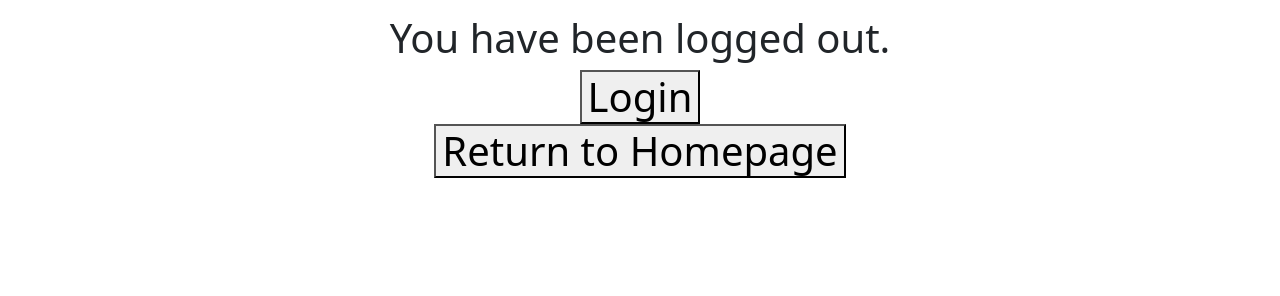
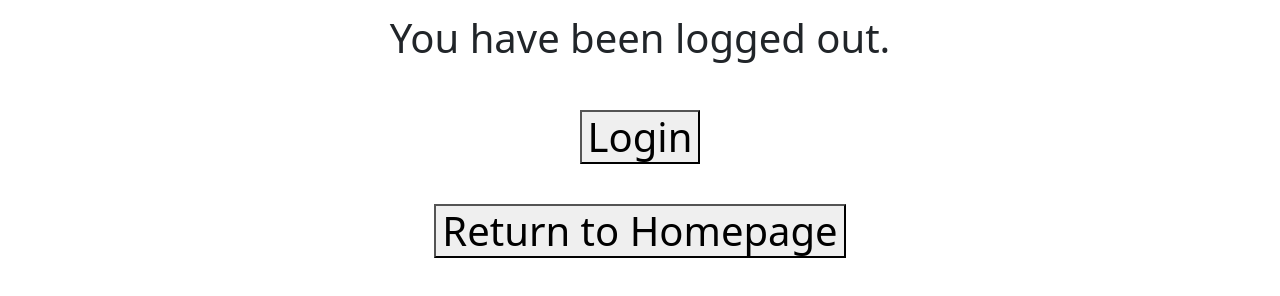
Before and after one commit to myCoalSmells/study_sync, a React (Create React App) app: page /logout in a window 1280 px wide. Shown: the part 204-500 px from the top of the page. Built offline with nearby package versions, Linux system fonts and the light colour scheme.

Commit message:
added links to homepage/login on logout page

```diff
--- a/src/LogoutPage.js
+++ b/src/LogoutPage.js
@@ -1,15 +1,20 @@
 import React from "react";
+import {Link} from "react-router-dom";
 import LPMod from "./LoginPage.module.css";
 
 export default function LogoutPage() {
     return (
         <div className={LPMod.login}>
         <h1>You have been logged out.</h1>
-        <div>
+        <div className={LPMod.container}>
+        <Link to="/login">
             <button type="submit">Login</button>
+        </Link>
         </div>
         <div>
+        <Link to="/">
             <button type="submit">Return to Homepage</button>
+        </Link>
         </div>
         </div>
     )
```
